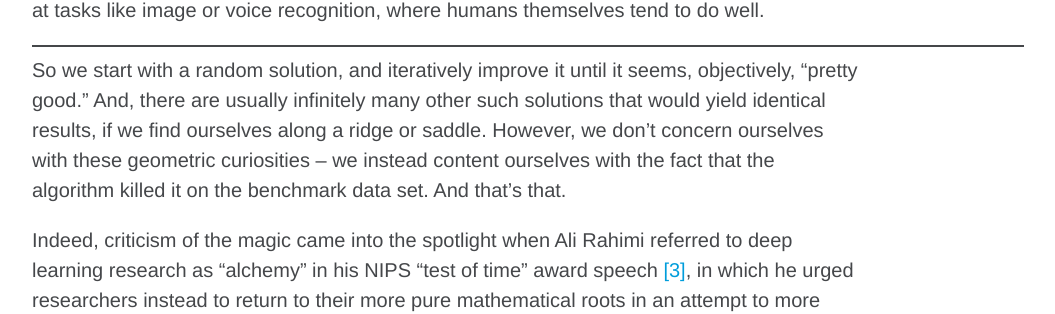
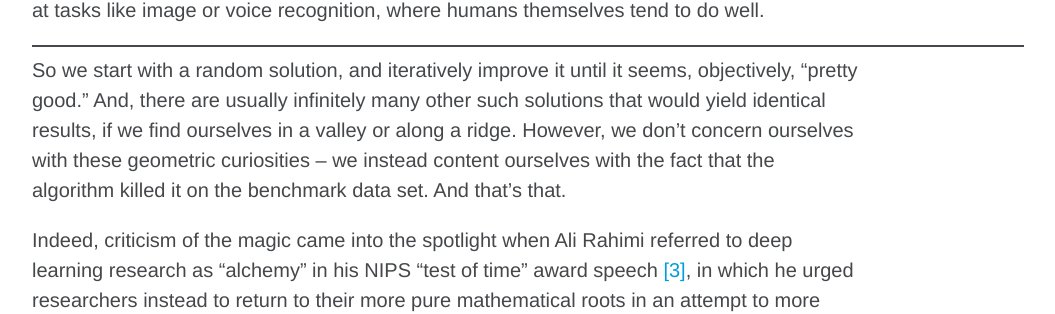
Before and after one commit to jwvictor/jwvictor.github.io, a Jekyll site: the page built from _posts/2018-01-28-deep-everything-1.md, in a window 1280 px wide and 900 px high, scrolled down 2522 px. Shown: the part 201-515 px from the top of the window, without its empty margins (112-1167 px from the left). Built offline with Jekyll 4.4.1, drawn with Linux system fonts in a browser that asks for light colours; comment, search, counter and statistics services are not loaded.

Commit message:
clarification

```diff
--- a/_posts/2018-01-28-deep-everything-1.md
+++ b/_posts/2018-01-28-deep-everything-1.md
@@ -41,7 +41,7 @@ The traditional understanding in statistics is that the more the model has to le
 
 ---
 
-So we start with a random solution, and iteratively improve it until it seems, objectively, "pretty good." And, there are usually infinitely many other such solutions that would yield identical results, if we find ourselves along a ridge or saddle. However, we don't concern ourselves with these geometric curiosities -- we instead content ourselves with the fact that the algorithm killed it on the benchmark data set. And that's that.
+So we start with a random solution, and iteratively improve it until it seems, objectively, "pretty good." And, there are usually infinitely many other such solutions that would yield identical results, if we find ourselves in a valley or along a ridge. However, we don't concern ourselves with these geometric curiosities -- we instead content ourselves with the fact that the algorithm killed it on the benchmark data set. And that's that.
 
 Indeed, criticism of the magic came into the spotlight when Ali Rahimi referred to deep learning research as "alchemy" in his NIPS "test of time" award speech [\[3\]](https://www.reddit.com/r/MachineLearning/comments/7hys85/n_ali_rahimis_talk_at_nipsnips_2017_testoftime/), in which he urged researchers instead to return to their more pure mathematical roots in an attempt to more deeply understand the nature of our solutions. This brought a torrent of criticism, including from the father of deep learning himself, Yann LeCunn, who wrote a scathing rant [\[4\]](https://www.reddit.com/r/MachineLearning/comments/7i1uer/n_yann_lecun_response_to_ali_rahimis_nips_lecture/) in response to Rahimi.
 
```
